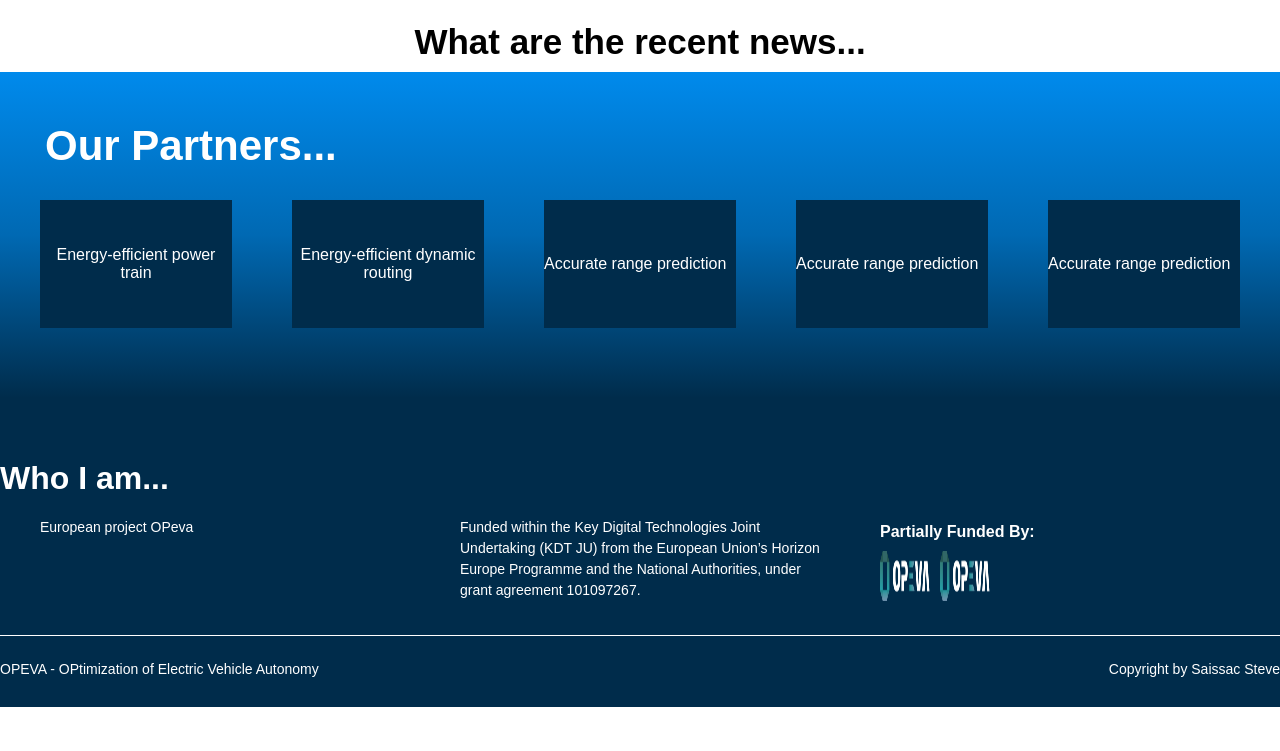
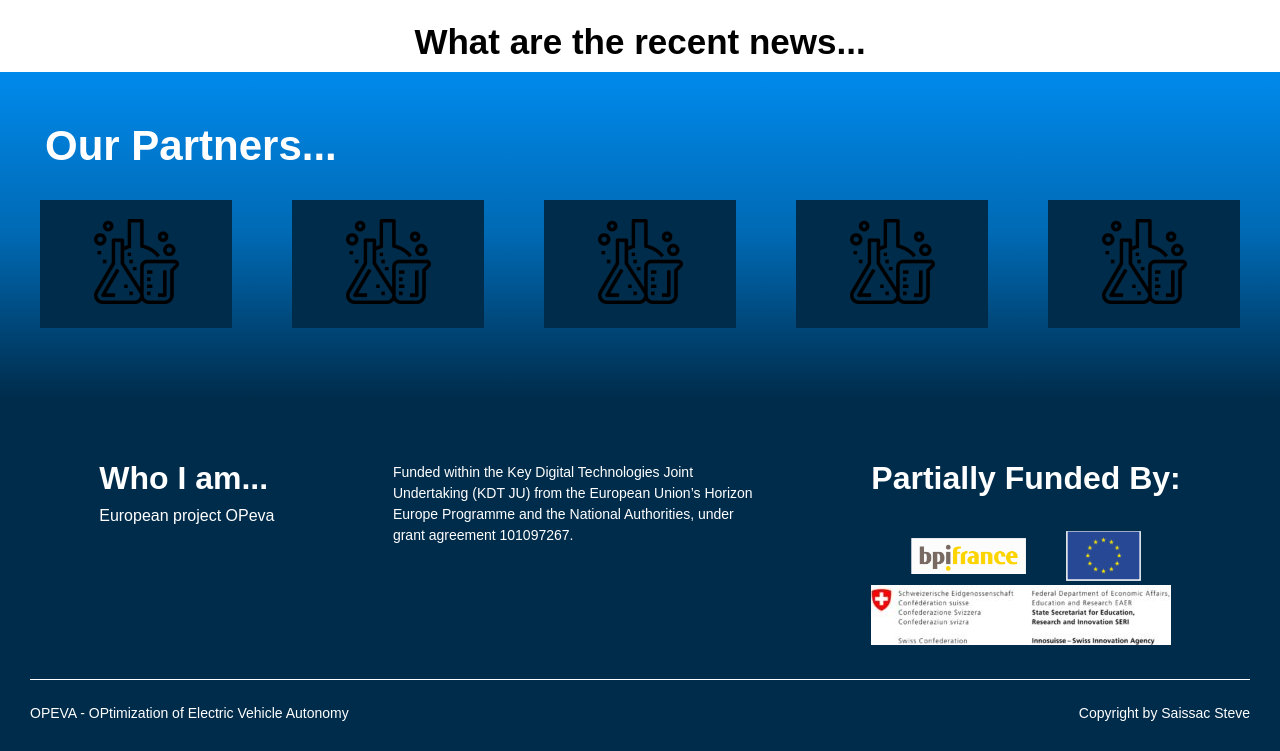
Before and after one commit to Zaaaaat/Opeva, a React app: page / in a window 1280 px wide. Shown: the part 1662-2413 px from the top of the page. Before the commit the page ends 2369 px from the top, so only its background shows below. Built offline with nearby package versions, Linux system fonts and the light colour scheme; some packages are replaced by stand-ins of ours.

Commit message:
Home finished (and footer too)

```diff
--- a/src/CSS/footer.css
+++ b/src/CSS/footer.css
@@ -1,7 +1,7 @@
 footer {
     background-color: #002C4B;
     color: #FFFFFF;
-    padding: 30px 0;
+    padding: 30px;
 
 }
 
@@ -13,7 +13,7 @@ footer h3{
 
 .footer-container {
     display: flex;
-    justify-content: space-between;
+    justify-content: space-around;
     align-items: flex-start;
     max-width: 1200px;
     margin: 0 auto;
@@ -21,6 +21,7 @@ footer h3{
 
 .footer-section {
     width: 30%;
+    padding-top: 1.5rem;
 }
 
 .footer-section h3 {
@@ -33,10 +34,26 @@ footer h3{
     line-height: 1.5;
 }
 
-.footer-section img {
-    width: 50px;
-    height: 50px;
-    margin-right: 10px;
+.footer-section5{
+    display: flex;
+    flex-direction: column;
+}
+
+.footer-sectionblock{
+    display: flex;
+    flex-direction: row;
+    justify-content: space-evenly;
+    align-items: center;
+}
+
+.footer-section3 img{
+    width: 115px;
+    padding-top: 1.5rem;
+}
+
+.footer-section4 img{
+    width: 75px;
+    padding-top: 1.5rem;
 }
 
 .footer-bar {
--- a/src/CSS/home.css
+++ b/src/CSS/home.css
@@ -55,12 +55,17 @@
   font-weight: bold;
 }
 
+.img-squaree img{
+    width: 85px;
+    object-fit: cover;
+}
+
 .circle p:last-child {
   font-size: 18px;
   font-weight: bold;
 }
 
-@media (min-width: 1225px) {
+@media (min-width: 1280px) {
   .image-text {
     position: absolute;
     bottom: 0;
@@ -69,6 +74,7 @@
     font-size: 20px;
     color: #10B1B4;
   }
+
 
   .about img {
     width: 30em;
@@ -84,6 +90,7 @@
     justify-content: center;
     flex-direction: column;
   }
+
 
   .about-text2 {
     margin-left: 2%;
@@ -142,17 +149,16 @@
   }
 }
 
+@media screen and (max-width: 750px) {
+  .allsquares{
+    flex-direction: column;
+  }
+}
+
 @media screen and (max-width: 1200px) {
   .about {
     flex-direction: column;
     align-items: center;
-  }
-
-  .allsquares{
-    display: flex;
-    flex-direction: column;
-    align-items: center;
-
   }
 
   .about img {
@@ -191,6 +197,7 @@
   height: 8em;
   margin: 20px;
   align-items: center;
+  justify-content: center;
 }
 
 .square-text {
--- a/src/Pages/Home.js
+++ b/src/Pages/Home.js
@@ -174,51 +174,61 @@ function Home(){
 
                     <div className="allsquares">
                         <div className="square">
-                            <a href="about">
-                                <div className="square-text">Energy-efficient power train</div>
+                            <a href="Partner">
+                                <div className="img-squaree">
+                                    <img src={lab} alt="my image" />
+                                </div>
                                 <div className="square-hover">
                                     <img src={plus} alt="know more"/>
-                                    <span>know more</span>
+                                    <span>More partners</span>
                                 </div>
                             </a>
                         </div>
 
                         <div className="square">
-                            <a href="about">
-                                <div className="square-text">Energy-efficient dynamic routing</div>
+                            <a href="Partner">
+                                <div className="img-squaree">
+                                    <img src={lab} alt="my image" />
+                                </div>
                                 <div className="square-hover">
                                     <img src={plus} alt="know more"/>
-                                    <span>know more</span>
+                                    <span>More partners</span>
                                 </div>
                             </a>
                         </div>
 
                         <div className="square">
-                            <a href="about">
-                                <div className="square-text">Accurate range prediction</div>
+                            <a href="Partner">
+                                <div className="img-squaree">
+                                    <img src={lab} alt="my image" />
+                                </div>
                                 <div className="square-hover">
                                     <img src={plus} alt="know more"/>
-                                    <span>know more</span>
+                                    <span>More partners</span>
                                 </div>
                             </a>
                         </div>
 
                         <div className="square">
-                            <a href="about">
-                                <div className="square-text">Accurate range prediction</div>
+                            <a href="Partner">
+                                <div className="img-squaree">
+                                    <img src={lab} alt="my image" />
+                                </div>
                                 <div className="square-hover">
                                     <img src={plus} alt="know more"/>
-                                    <span>know more</span>
+                                    <span>More partners</span>
                                 </div>
                             </a>
                         </div>
 
                         <div className="square">
-                            <a href="about">
-                                <div className="square-text">Accurate range prediction</div>
+                            <a href="Partner">
+                                <div className="img-squaree">
+                                    <img src={lab} alt="my image" />
+                                </div>
                                 <div className="square-hover">
                                     <img src={plus} alt="know more"/>
-                                    <span>know more</span>
+                                    <span>More partners</span>
                                 </div>
                             </a>
                         </div>
--- a/src/components/Footer.js
+++ b/src/components/Footer.js
@@ -1,37 +1,61 @@
 import React from 'react';
 import { Link } from 'react-router-dom';
 import '../CSS/footer.css';
-import Logo from "../Images/opeva.png";
-import Loupe from "../Images/magnifying-glass.png";
+import bpi from "../Images/bpi.png";
+import europe from "../Images/europe.png";
+import suisse from "../Images/suisse.png";
 
 
-function Navbar() {
+function Footer() {
     return (
         <footer>
-            <h3>Who I am...</h3>
             <div className="footer-container">
 
-                <div className="footer-section">
+                <div className="who">
+                    <h3>Who I am...</h3>
                     <p>European project OPeva</p>
                 </div>
+
                 <div className="footer-section">
                     <p>Funded within the Key Digital Technologies Joint Undertaking (KDT JU)
                         from the European Union’s Horizon Europe Programme and the National Authorities,
                         under grant agreement 101097267.</p>
                 </div>
-                <div className="footer-section">
-                    <h3>Partially Funded By:</h3>
-                    <img src={Logo} alt="Image 1"/>
-                    <img src={Logo} alt="Image 2"/>
+
+                <div className="logo-footer">
+                    <div className="footer-section5">
+                        <h3>Partially Funded By:</h3>
+
+                        <div className="footer-sectionblock">
+                        <div className="footer-section3">
+                        <img src={bpi} alt="Image 1"/>
+                        </div>
+
+                        <div className="footer-section4">
+                        <img src={europe} alt="Image 2"/>
+                        </div>
+                        </div>
+
+                    </div>
+
+                    <div className="footer-section2">
+                        <img src={suisse} alt="Image 3"/>
                 </div>
+                </div>
+
             </div>
-            <div className="footer-bar">
-                <p>OPEVA - OPtimization of Electric Vehicle Autonomy</p>
-                <p>Copyright by Saissac Steve</p>
-            </div>
+
+
+                <div className="footer-bar">
+                    <p>OPEVA - OPtimization of Electric Vehicle Autonomy</p>
+                    <p>Copyright by Saissac Steve</p>
+                </div>
+
+
+
+
         </footer>
-
 );
 }
 
-export default Navbar;
+export default Footer;
```
Also changed, not shown: src/Images/bpi.png (added), src/Images/europe.png (added), src/Images/suisse.png (added).
